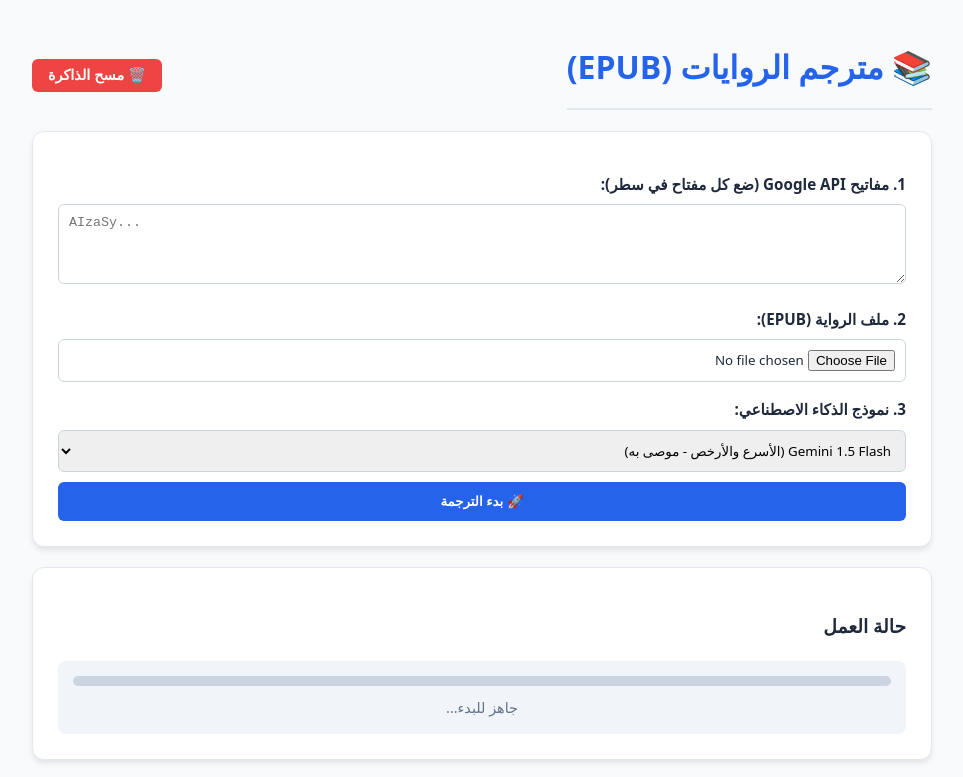
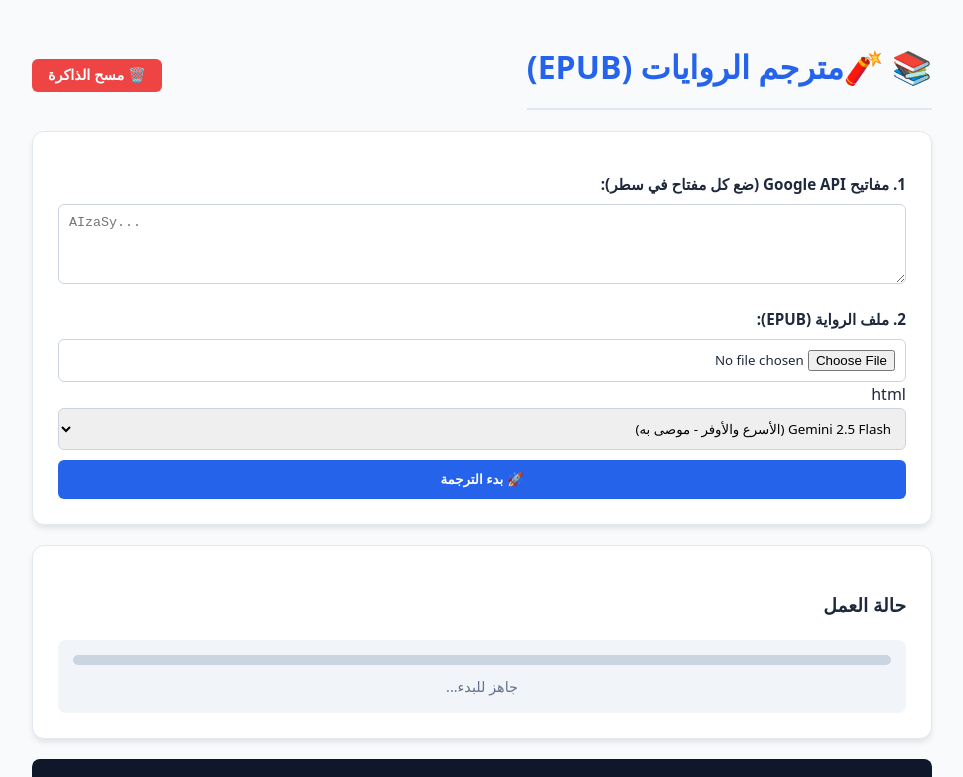
Before and after one commit to mozart2030/main2, a plain HTML site: page index.html in a window 1280 px wide. Shown: the top 777 px of the page, without its empty margins (158-1121 px from the left). Drawn offline with nearby package versions, Linux system fonts and the light colour scheme.

Commit message:
Update index.html

```diff
--- a/index.html
+++ b/index.html
@@ -31,7 +31,7 @@
 </head>
 <body>
   <div style="display:flex; justify-content:space-between; align-items:center;">
-    <h1>📚 مترجم الروايات (EPUB)</h1>
+    <h1>📚 🧨مترجم الروايات (EPUB)</h1>
     <button id="clearButton">🗑️ مسح الذاكرة</button>
   </div>
 
@@ -42,10 +42,9 @@
     <label>2. ملف الرواية (EPUB):</label>
     <input id="epubFile" type="file" accept=".epub">
 
-    <label>3. نموذج الذكاء الاصطناعي:</label>
-    <select id="modelSelect">
-      <option value="gemini-1.5-flash">Gemini 1.5 Flash (الأسرع والأرخص - موصى به)</option>
-      <option value="gemini-1.5-pro">Gemini 1.5 Pro (أعلى دقة)</option>
+    html<select id="modelSelect">
+      <option value="gemini-2.5-flash" selected>Gemini 2.5 Flash (الأسرع والأوفر - موصى به)</option>
+      <option value="gemini-2.5-flash-lite">Gemini 2.5 Flash Lite (أكثر كفاءة في التكلفة)</option> <option value="gemini-2.5-pro">Gemini 2.5 Pro (الأكثر دقة وقدرة)</option>
     </select>
 
     <button id="startButton">🚀 بدء الترجمة</button>
```
